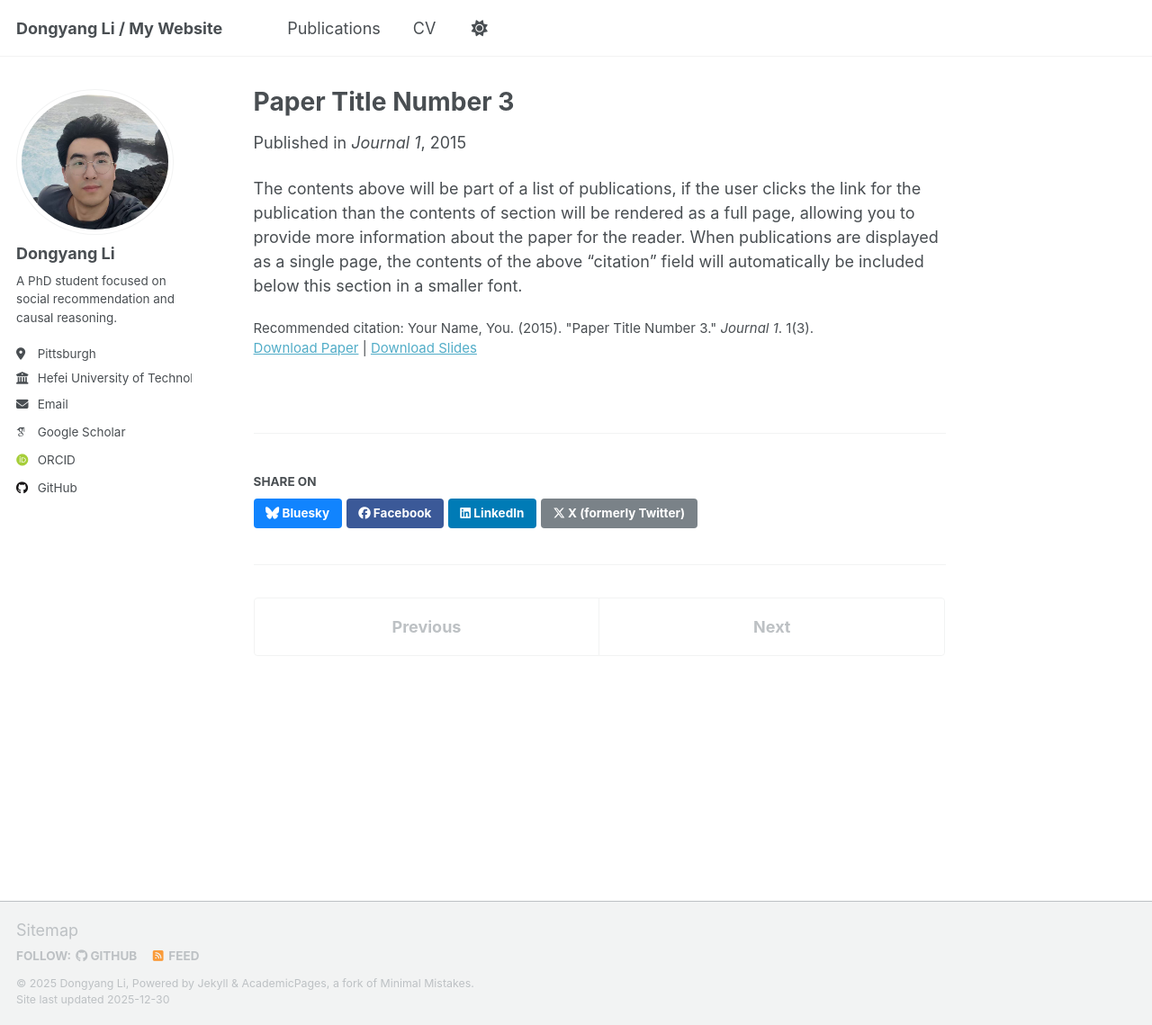
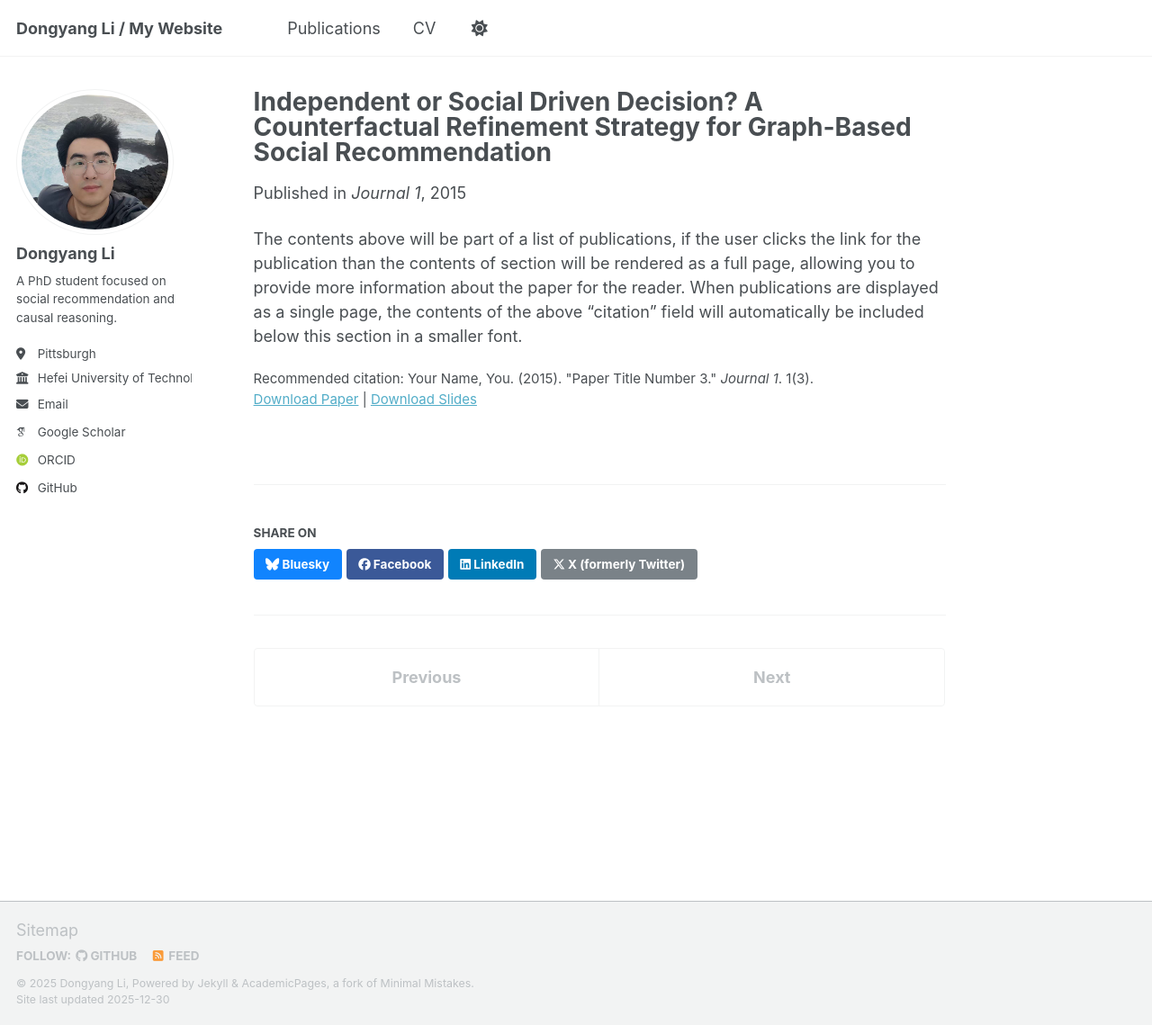
Before and after one commit to LDY911/my-website, a Jekyll site: the page built from _publications/2015-10-01-paper-title-number-3.md, in a window 1280 px wide and 1139 px high. Shown: the whole window at 90% size. Built offline with Jekyll 4.4.1, drawn with Linux system fonts in a browser that asks for light colours; some web fonts are replaced; a script that is not in the unit is left out.

Commit message:
Update title for Paper Number 3 publication

```diff
--- a/_publications/2015-10-01-paper-title-number-3.md
+++ b/_publications/2015-10-01-paper-title-number-3.md
@@ -1,5 +1,5 @@
 ---
-title: "Paper Title Number 3"
+title: "Independent or Social Driven Decision? A Counterfactual Refinement Strategy for Graph-Based Social Recommendation"
 collection: publications
 category: manuscripts
 permalink: /publication/2015-10-01-paper-title-number-3
```
